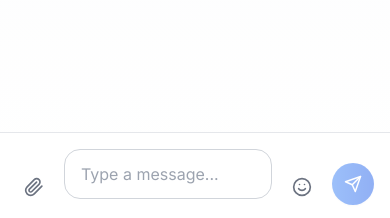
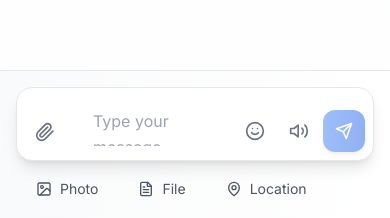
Before and after one commit to sharing-maker/chat, a Next.js app in the folder apps/web/: page / in a window 390 px wide. Shown: the part 623-841 px from the top of the page. Built offline with nearby package versions, Linux system fonts and the light colour scheme.

Commit message:
feat: modernize chat input UI with enhanced features
Add file upload, emoji picker, typing indicators, and responsive design

#VERCEL_SKIP

Co-authored-by: null <225150292+sharing-maker@users.noreply.github.com>

```diff
--- a/apps/web/src/components/chat/MessageList.tsx
+++ b/apps/web/src/components/chat/MessageList.tsx
@@ -512,33 +512,115 @@ export default function MessageList({ conversationId, currentUserId = "user123"
         <div ref={messagesEndRef} />
       </div>
 
-      {/* Input */}
-      <div className="p-4 border-t border-gray-200 bg-white">
-        <div className="flex items-end space-x-3">
-          <button className="p-2 text-gray-500 hover:text-gray-700 hover:bg-gray-100 rounded-full transition-all">
-            <Paperclip size={20} />
+      {/* Enhanced Input */}
+      <div className="p-4 border-t border-gray-200 bg-gradient-to-r from-gray-50 to-white">
+        <div className="max-w-4xl mx-auto">
+          <div className="flex items-end space-x-3 bg-white rounded-2xl shadow-lg border border-gray-200 p-2">
+            {/* Attachment Button */}
+            <div className="relative">
+              <button
+                className="p-2.5 text-gray-500 hover:text-blue-600 hover:bg-blue-50 rounded-xl transition-all duration-200 group"
+                title="Attach file"
+              >
+                <Paperclip size={20} className="group-hover:rotate-12 transition-transform" />
               </button>
+              {/* Hidden file input */}
+              <input
+                type="file"
+                className="absolute inset-0 w-full h-full opacity-0 cursor-pointer"
+                multiple
+                accept="image/*,video/*,audio/*,.pdf,.doc,.docx,.txt"
+                onChange={(e) => {
+                  // Handle file upload
+                  console.log("Files selected:", e.target.files)
+                }}
+              />
+            </div>
+
+            {/* Input Container */}
             <div className="flex-1 relative">
               <textarea
                 value={newMessage}
-              onChange={(e) => setNewMessage(e.target.value)}
+                onChange={(e) => {
+                  setNewMessage(e.target.value)
+                  // Auto-resize textarea
+                  e.target.style.height = "auto"
+                  e.target.style.height = Math.min(e.target.scrollHeight, 120) + "px"
+                }}
                 onKeyPress={handleKeyPress}
-              placeholder="Type a message..."
-              className="w-full px-4 py-3 border border-gray-300 rounded-2xl resize-none focus:outline-none focus:ring-2 focus:ring-blue-500 focus:border-transparent transition-all"
+                placeholder="Type your message..."
+                className="w-full px-4 py-3 bg-transparent border-none resize-none focus:outline-none placeholder-gray-400 text-gray-900 leading-relaxed"
                 rows={1}
-              style={{ minHeight: "44px", maxHeight: "120px" }}
+                style={{
+                  minHeight: "44px",
+                  maxHeight: "120px",
+                  scrollbarWidth: "thin",
+                }}
               />
+
+              {/* Character count for long messages */}
+              {newMessage.length > 100 && (
+                <div className="absolute bottom-1 right-2 text-xs text-gray-400">{newMessage.length}/1000</div>
+              )}
             </div>
-          <button className="p-2 text-gray-500 hover:text-gray-700 hover:bg-gray-100 rounded-full transition-all">
-            <Smile size={20} />
+
+            {/* Action Buttons */}
+            <div className="flex items-center space-x-1">
+              {/* Emoji Button */}
+              <button
+                className="p-2.5 text-gray-500 hover:text-yellow-600 hover:bg-yellow-50 rounded-xl transition-all duration-200 group"
+                title="Add emoji"
+              >
+                <Smile size={20} className="group-hover:scale-110 transition-transform" />
               </button>
+
+              {/* Voice Message Button */}
+              <button
+                className="p-2.5 text-gray-500 hover:text-green-600 hover:bg-green-50 rounded-xl transition-all duration-200 group"
+                title="Voice message"
+              >
+                <Volume2 size={20} className="group-hover:scale-110 transition-transform" />
+              </button>
+
+              {/* Send Button */}
               <button
                 onClick={handleSendMessage}
                 disabled={!newMessage.trim()}
-            className="p-3 bg-gradient-to-r from-blue-500 to-blue-600 text-white rounded-full hover:from-blue-600 hover:to-blue-700 disabled:opacity-50 disabled:cursor-not-allowed transition-all shadow-sm hover:shadow-md"
+                className="p-3 bg-gradient-to-r from-blue-500 to-blue-600 text-white rounded-xl hover:from-blue-600 hover:to-blue-700 disabled:opacity-50 disabled:cursor-not-allowed transition-all duration-200 shadow-md hover:shadow-lg transform hover:scale-105 disabled:hover:scale-100"
+                title="Send message"
               >
-            <Send size={18} />
+                <Send size={18} className="transform rotate-0 hover:rotate-12 transition-transform" />
               </button>
+            </div>
+          </div>
+
+          <div className="flex items-center justify-between mt-3 px-2">
+            <div className="flex items-center space-x-4">
+              {/* Quick Actions */}
+              <button className="flex items-center space-x-2 px-3 py-1.5 text-sm text-gray-600 hover:text-blue-600 hover:bg-blue-50 rounded-lg transition-all">
+                <ImageIcon size={16} />
+                <span>Photo</span>
+              </button>
+              <button className="flex items-center space-x-2 px-3 py-1.5 text-sm text-gray-600 hover:text-purple-600 hover:bg-purple-50 rounded-lg transition-all">
+                <FileText size={16} />
+                <span>File</span>
+              </button>
+              <button className="flex items-center space-x-2 px-3 py-1.5 text-sm text-gray-600 hover:text-red-600 hover:bg-red-50 rounded-lg transition-all">
+                <MapPin size={16} />
+                <span>Location</span>
+              </button>
+            </div>
+
+            {/* Typing Status */}
+            <div className="text-xs text-gray-400">
+              {newMessage.length > 0 && (
+                <span className="flex items-center space-x-1">
+                  <div className="w-2 h-2 bg-green-500 rounded-full animate-pulse"></div>
+                  <span>Typing...</span>
+                </span>
+              )}
+            </div>
+          </div>
         </div>
       </div>
     </div>
```
Lines whose indentation alone changed are shown as unchanged.
